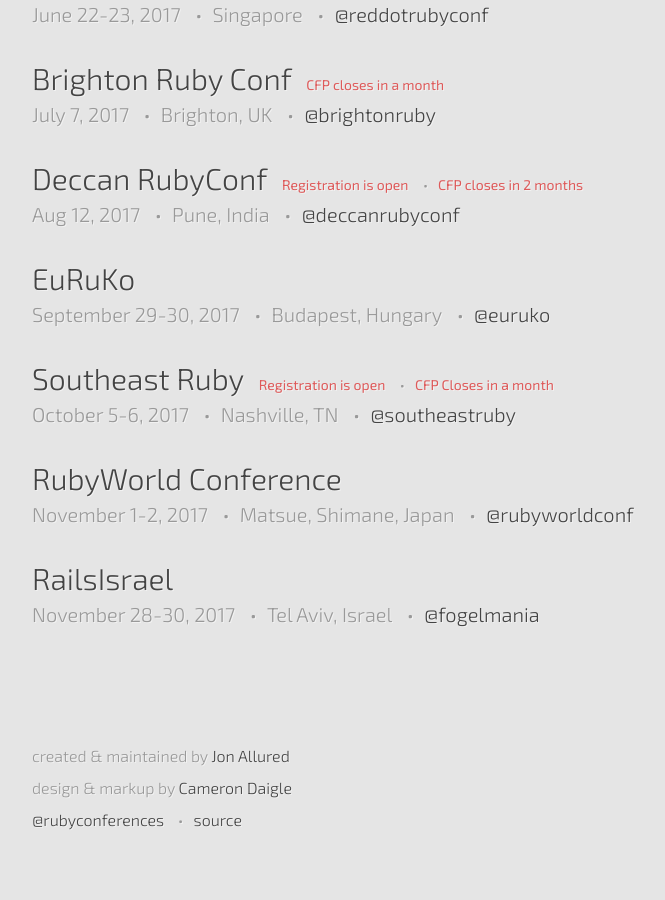
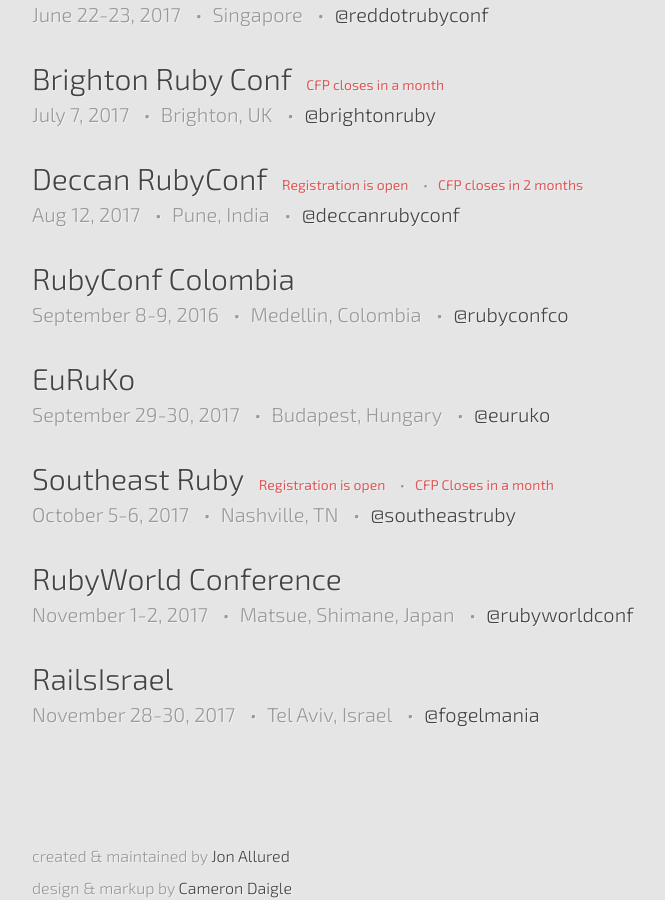
Before and after one commit to ruby-conferences/ruby-conferences.github.io, a Jekyll site: the page built from index.html, in a window 1280 px wide and 900 px high, scrolled down 1502 px. Shown: the whole window, without its empty margins (208-873 px from the left). Built offline with Jekyll 4.4.1, drawn with Linux system fonts in a browser that asks for light colours.

Commit message:
Add RubyConf Colombia 2017

```diff
--- a/_data/current.yml
+++ b/_data/current.yml
@@ -92,6 +92,12 @@
   cfp_phrase: CFP closes
   cfp_date: "April 30, 2017"
 
+- name: RubyConf Colombia
+  location: Medellin, Colombia
+  dates: "September 8-9, 2016"
+  url: http://www.rubyconf.co/
+  twitter: rubyconfco
+
 - name: EuRuKo
   location: Budapest, Hungary
   dates: "September 29-30, 2017"
```
